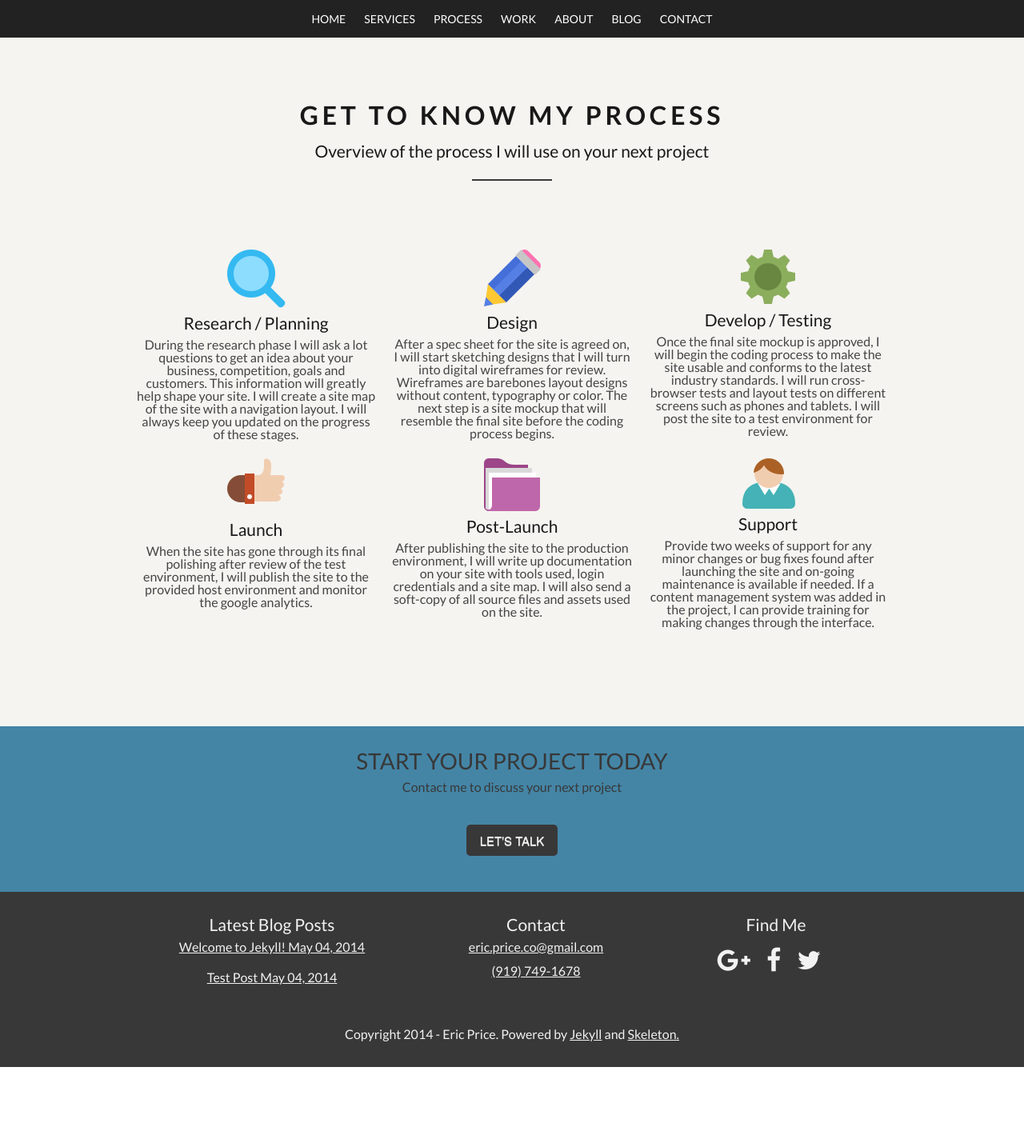
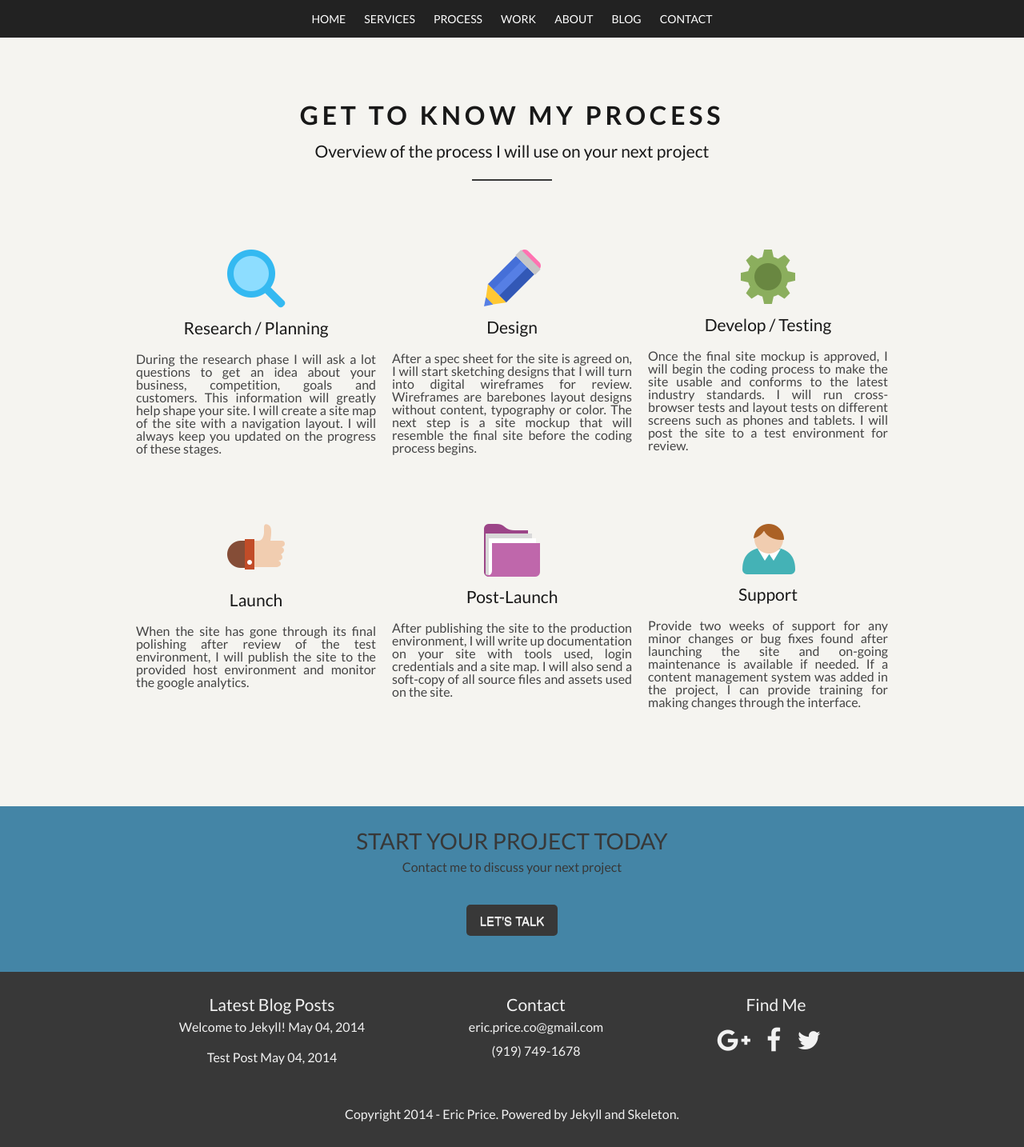
Before and after one commit to ericpriceco/ericpriceco.github.io, a Jekyll site: the page built from process/index.html, in a window 1280 px wide. Shown: the whole page at 80% size. Built offline with Jekyll 4.4.1, drawn with Linux system fonts in a browser that asks for light colours; nearby versions of some CDN libraries; Markdown is read by kramdown in place of the engine named in the settings; before the commit the page ends 1334 px from its top, so only the background shows below that.

Commit message:
style update

```diff
--- a/stylesheets/style.css
+++ b/stylesheets/style.css
@@ -5,25 +5,25 @@
 }
 
 a {
-    text-decoration: none;
+    text-decoration: none !important;
 }
 
 a:link,a:hover,a:visited;a:active {
-    text-decoration: none;
+    text-decoration: none !important;
 }
 
 a.button,a.button:hover,button {
-    background: #383838;
-    font-size: 15px;
-    font-weight:normal;
-    text-align: center;
-    padding: .6em 1.1em;
-    color: #f7f7f7;
-    text-decoration: none;
-    -webkit-border-radius: 5px;
-    -moz-border-radius: 5px;
-    border-radius: 5px;
-    border: 0;
+    background: #383838 !important;
+    font-size: 15px !important;
+    font-weight:normal !important;
+    text-align: center !important;
+    padding: .6em 1.1em !important;
+    color: #f7f7f7 !important;
+    text-decoration: none !important;
+    -webkit-border-radius: 5px !important;
+    -moz-border-radius: 5px !important;
+    border-radius: 5px !important;
+    border: 0 !important;
 }
 
 .divider {
@@ -58,6 +58,10 @@
     text-align: right;
 }
 
+.text-justified {
+    text-align: justify;
+}
+
 .top-2 {
     padding-top: 2%;
 }
@@ -76,6 +80,10 @@
 
 .bottom-3 {
     padding-bottom: 3%;
+}
+
+.bottom-2 {
+    padding-bottom: 2%;
 }
 
 /*---- CTA ----*/
@@ -214,49 +222,24 @@
     border: solid 1px #383838;
 }
 
+.img-overlay {
+    position: relative;
+}
 
 /*---- Service ----*/
 
 .service-highlight {
-    padding-top: 2%;
+    padding-top: 5%;
     padding-bottom: 7%;
-    background: #F5F4F0;
+    background: #EBE9E4;
 }
 
-.sectiondivider {
-    padding-bottom: 5%;
+.service-highlight h4 {
+    padding-bottom: 10px;
 }
 
-.service-highlight i {
-    font-size: 5em;
-}
-
-.service-header {
-    background: #dedede;
-    padding: 20px;
-}
-
-.service-detail {
-    background: #383838;
-    padding: 20px;
-}
-
-.service-detail2 {
-    background: #383838;
-    padding: 20px;
-}
-
-.service-detail2 p {
-    color: #f2f2f2;
-}
-
-.service-detail p {
-    margin: 0px;
-    color: #f2f2f2;
-}
-
-.service-detail h4 {
-    margin: 0px;
+.service-highlight img {
+    padding-bottom: 10px;
 }
 
 /*---- Recent Blog ----*/
@@ -320,28 +303,16 @@
     padding-bottom: 8%;
 }
 
-.process-group i {
-    font-size: 5em;
+.process-section {
+    padding-top: 5%;
 }
 
-.process-header {
-    background: #dedede;
-    padding: 20px;
+.process-group img {
+    padding-bottom: 2%;
 }
 
-.process-detail {
-    background: #383838;
-    padding: 20px;
-    height: 150px;
-}
-
-.process-detail p {
-    margin: 0px;
-    color: #f2f2f2;
-}
-
-.process-detail h4 {
-    margin: 0px;
+.process-group h4 {
+    padding-bottom: 4%;
 }
 
 /*---- Services Page ----*/
@@ -353,6 +324,10 @@
 .service-section {
     padding-top: 3%;
     padding-bottom: 3%;
+}
+
+.service-section span {
+    text-decoration: underline;
 }
 
 /*---- Contact Page ----*/
@@ -368,9 +343,22 @@
     background: #F5F4F0;
 }
 
+.portfolio-section-top {
+    padding-top: 1%;
+    padding-bottom: 6%;
+    background: #F5F4F0;
+}
+
 .portfolio-section {
-    padding-top: 3%;
+    padding-top: 6%;
     padding-bottom: 6%;
+    background: #F5F4F0;
+}
+
+.portfolio-section2 {
+    padding-top: 6%;
+    padding-bottom: 6%;
+    background: #EBE9E4;
 }
 
 /*---- Blog Page ----*/
@@ -397,3 +385,30 @@
     padding-bottom: 5%;
     background: #F5F4F0;
 }
+
+/*---- Hover Effects ----*/
+
+.span4 {
+    display:block;
+    position: relative;
+}
+
+.red {
+    background-color: red;
+    float:left;
+    overflow:hidden;
+    /*font-size:50px;*/
+}
+
+.span4:hover:after
+{
+    content: '';
+    position: absolute;
+    top: 0; bottom: 0;
+    left: 0; right: 0;
+}
+
+.red:hover:after
+{
+    background: RGBA(255, 0, 0, .3);
+}
```
